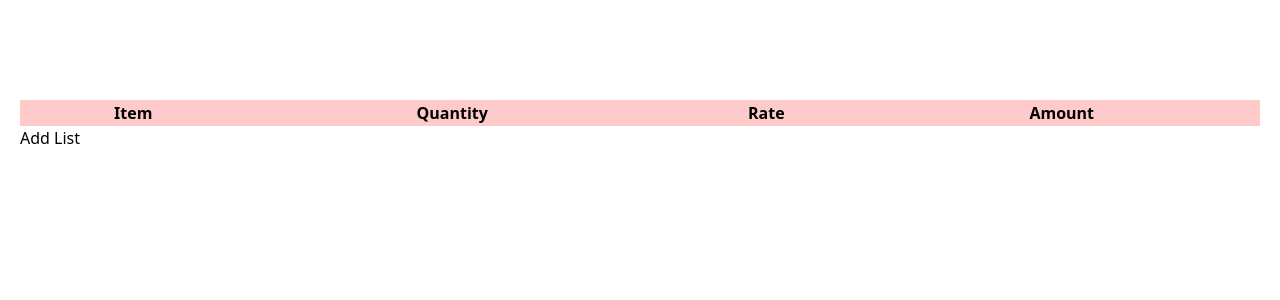
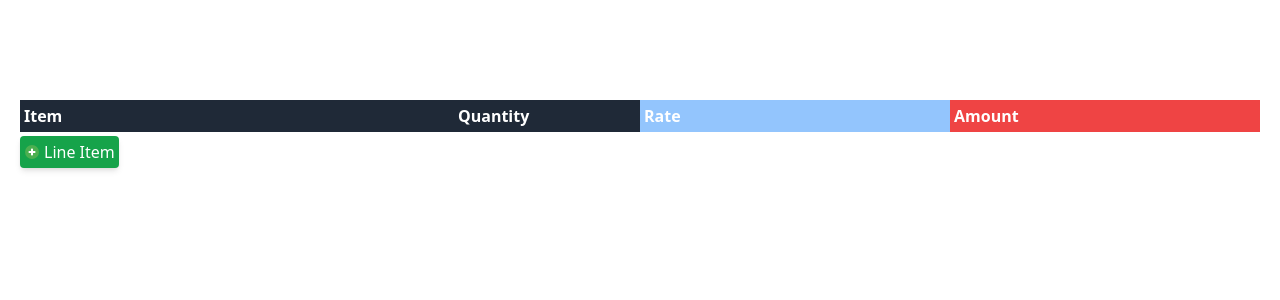
Before and after one commit to yahoogm/invoice-generator, a React (Create React App) app: page / in a window 1280 px wide. Shown: the top 300 px of the page. Built offline with nearby package versions, Linux system fonts and the light colour scheme; the HTML template or start-up script is replaced by a standard one.

Commit message:
update UI table

```diff
--- a/package.json
+++ b/package.json
@@ -8,6 +8,7 @@
     "@testing-library/user-event": "^13.5.0",
     "react": "^18.2.0",
     "react-dom": "^18.2.0",
+    "react-icons": "^4.4.0",
     "react-scripts": "5.0.1",
     "web-vitals": "^2.1.4"
   },
--- a/src/components/content/Content.jsx
+++ b/src/components/content/Content.jsx
@@ -1,24 +1,33 @@
 import Inputs from './Inputs';
+import { FcPlus } from 'react-icons/fc';
 
 const Content = ({ items, handleAdd, handleDelete, handleOnChangeItem, handleOnChangeQty, handleOnChangeRate }) => {
   return (
     <>
-      <table className="w-full">
-        <thead className="bg-red-200 text-center">
+      <table className="w-full table-fixed">
+        <colgroup>
+          <col className="w-[35%]"></col>
+          <col className="w-[15%]"></col>
+          <col className="w-[25%]"></col>
+          <col className="w-[25%]"></col>
+        </colgroup>
+        <thead className="bg-gray-800 text-white text-left">
           <tr>
-            <th>Item</th>
-            <th>Quantity</th>
-            <th>Rate</th>
-            <th>Amount</th>
-            <th></th>
+            <th className="p-1">Item</th>
+            <th className="p-1">Quantity</th>
+            <th className="p-1 bg-blue-300">Rate</th>
+            <th className="p-1 bg-red-500">Amount</th>
           </tr>
         </thead>
 
-        <tbody className="text-center">
+        <tbody>
           <Inputs items={items} handleOnChangeQty={handleOnChangeQty} handleOnChangeRate={handleOnChangeRate} handleOnChangeItem={handleOnChangeItem} handleDelete={handleDelete} />
         </tbody>
       </table>
-      <button onClick={() => handleAdd()}>Add List</button>
+      <button onClick={() => handleAdd()} className="flex items-center bg-green-600 p-1 rounded space-x-2 text-white mt-1 shadow-md hover:bg-green-700">
+        <FcPlus className="mr-1" />
+        Line Item
+      </button>
     </>
   );
 };
--- a/src/components/content/Inputs.jsx
+++ b/src/components/content/Inputs.jsx
@@ -1,4 +1,5 @@
 import React, { useEffect, useState } from 'react';
+import { FcFullTrash } from 'react-icons/fc';
 
 // ------ {items, handleOnChangeQty .... is a props from Content.jsx (parent)} ------- //
 const Inputs = ({ items, handleOnChangeQty, handleOnChangeRate, handleOnChangeItem, handleDelete }) => {
@@ -28,7 +29,7 @@ const Inputs = ({ items, handleOnChangeQty, handleOnChangeRate, handleOnChangeIt
         <tr key={item.id}>
           <td>
             <input
-              className="text-center w-full"
+              className=" w-full border rounded-sm p-1"
               type="text"
               placeholder="Description of service or product..."
               value={item.title}
@@ -42,7 +43,7 @@ const Inputs = ({ items, handleOnChangeQty, handleOnChangeRate, handleOnChangeIt
           </td>
           <td>
             <input
-              className="text-center"
+              className="text-center border rounded-sm p-1 w-full"
               placeholder="Quantity"
               type="number"
               value={item.qty}
@@ -55,8 +56,9 @@ const Inputs = ({ items, handleOnChangeQty, handleOnChangeRate, handleOnChangeIt
             />
           </td>
           <td>
+            <span className="absolute mt-1 ml-2 ">Rp</span>
             <input
-              className="text-center"
+              className="pl-10 border rounded-sm p-1 w-full"
               value={item.rate}
               onChange={(e) => {
                 let rates = [...rate];
@@ -68,16 +70,10 @@ const Inputs = ({ items, handleOnChangeQty, handleOnChangeRate, handleOnChangeIt
             />
           </td>
           <td>
-            <span>{item.qty * item.rate}</span>
-          </td>
-          <td>
-            {items.length === 1 ? (
-              ''
-            ) : (
-              <button className="bg-red-300 rounded" onClick={() => handleDelete(item.id)}>
-                Delete
-              </button>
-            )}
+            <div className="flex justify-between items-center">
+              <span>Rp {item.qty * item.rate}</span>
+              {items.length === 1 ? '' : <FcFullTrash className="cursor-pointer" onClick={() => handleDelete(item.id)} />}
+            </div>
           </td>
         </tr>
       ))}
```
Also changed, not shown: 2 other files (tests, documents, lock files or other folders).
